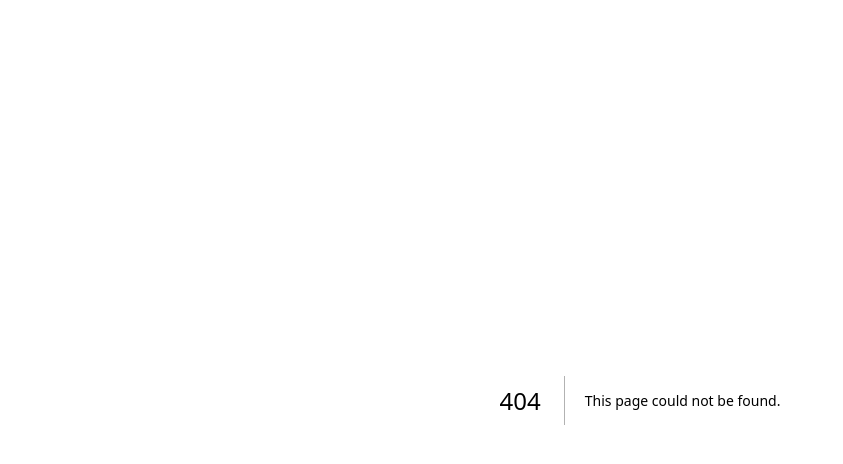
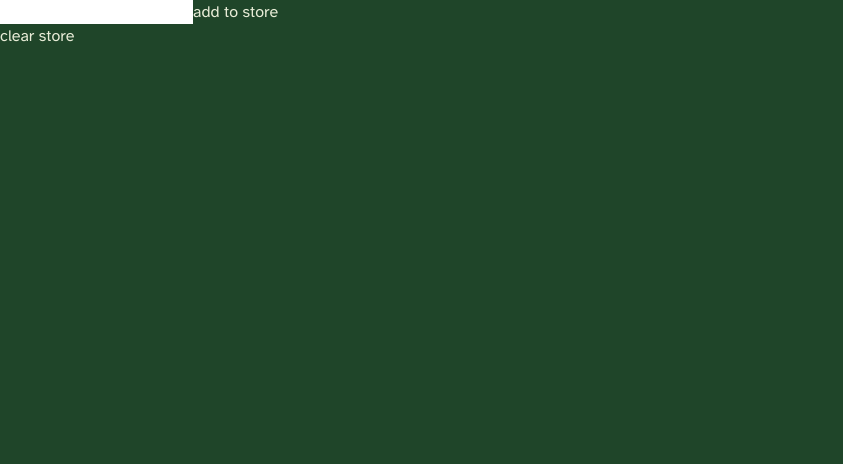
Before and after one commit to gbtsui/logwork, a Next.js app: page /test-pages/rendering-lists in a window 1280 px wide. Before the commit this address had no page. Shown: the top 464 px of the page, without its empty margins (0-843 px from the left). Built offline with nearby package versions, Linux system fonts and the light colour scheme.

Commit message:
prototype: zustand testing with lists

```diff
--- a/package.json
+++ b/package.json
@@ -12,7 +12,7 @@
     "@prisma/client": "^6.1.0",
     "@types/bcrypt": "^5.0.2",
     "bcrypt": "^5.1.1",
-    "next": "15.1.1",
+    "next": "^15.1.1",
     "next-auth": "^4.24.11",
     "react": "^19.0.0",
     "react-dom": "^19.0.0",
--- /dev/null
+++ b/src/app/test-pages/rendering-lists/page.tsx
@@ -0,0 +1,63 @@
+"use client"
+import {create} from "zustand"
+
+const useTestStore = create((set) => ({
+    objects: [],
+    addObject: (newObject: string) => set((state) => ({objects: [...state.objects, newObject]})),
+    clearObjects: () => set(() => ({objects: []})),
+}))
+
+
+export default function RenderingList() {
+    //const session = await getSession()
+    //const user_id = session?.user?.id //shut up typescript :sob:
+
+    //const tasks = (await getTaskList(user_id)).sort((a, b) => a.id - b.id)
+
+
+    const objects = useTestStore((state) => state.objects);
+    const addObject = useTestStore((state) => state.addObject);
+    const clearObjects = useTestStore((state) => state.clearObjects);
+
+    function addObjectFromForm(formData) {
+        const objectInput = formData.get("add-object-input");
+        addObject(objectInput);
+    }
+
+    return (
+        <div key={"root"}>
+            {
+                process.env.NODE_ENV === "production" && (
+                    <div className={"p-2 m-2 text-2xl"}>
+                        you're not supposed to see this, but this is for my own debugging reference sometimes.
+                    </div>
+                )
+            }
+
+            <form action={addObjectFromForm}>
+                <input
+                    type="text"
+                    key={"add-object-input"}
+                    name={"add-object-input"}
+                    className={"m-2 text-background"}
+                />
+                <input type={"submit"} value={"add to store"}/>
+            </form>
+            <input type={"button"} onClick={clearObjects} value={"clear store"}/>
+            <div className="m-2 flex flex-wrap justify-center" key={"box"}>
+                {
+                    objects && objects.length > 0 &&
+                    objects.map((object: string, index: number) => {
+                            return (
+                                <div key={index} className={"border-2 w-1/5 m-3 overflow-auto border-white p-3 rounded-lg"}>
+                                    <p>{object}</p>
+                                    <p>{index}</p>
+                                </div>
+                            )
+                        }
+                    )
+                }
+            </div>
+        </div>
+    )
+}
```
Also changed, not shown: 1 other file (tests, documents, lock files or other folders).
